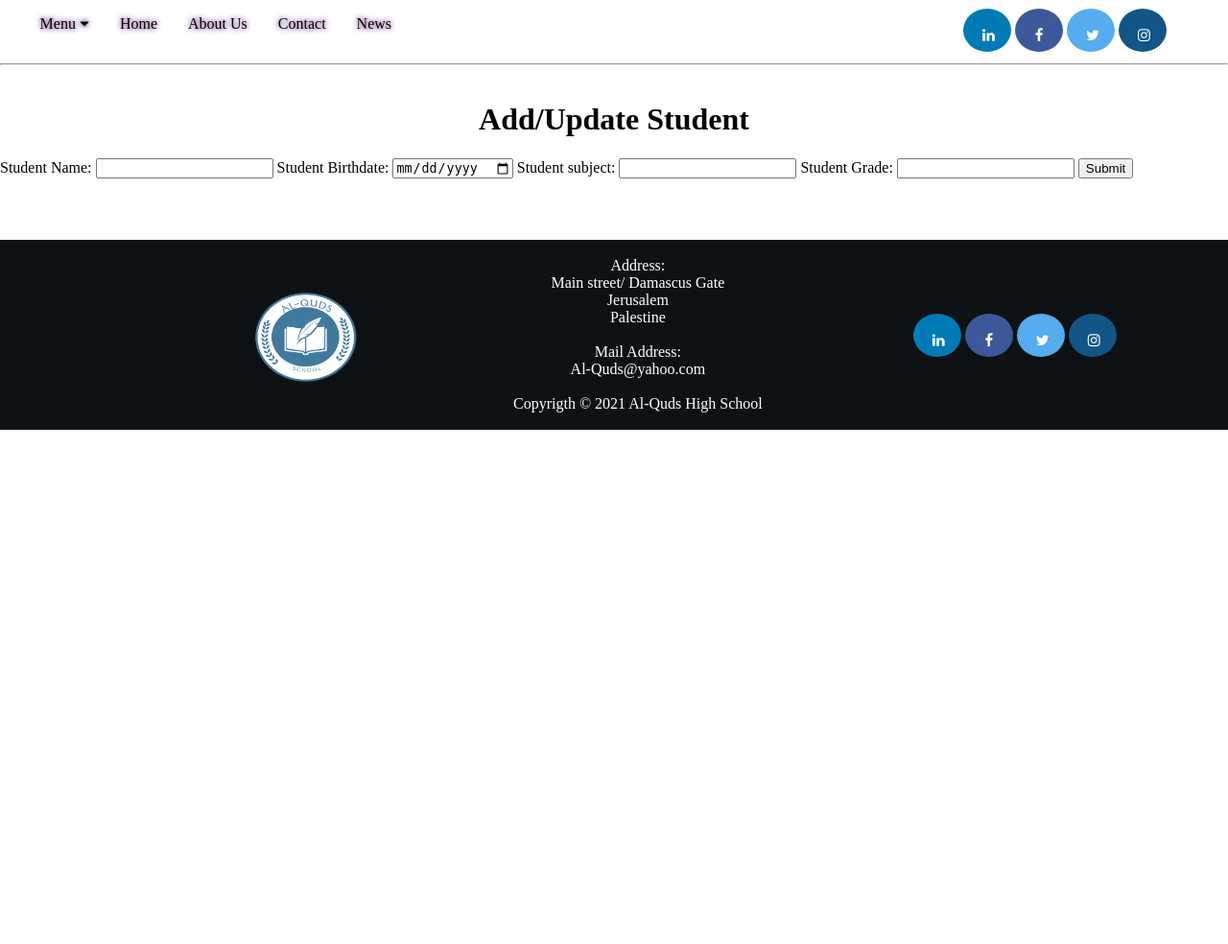
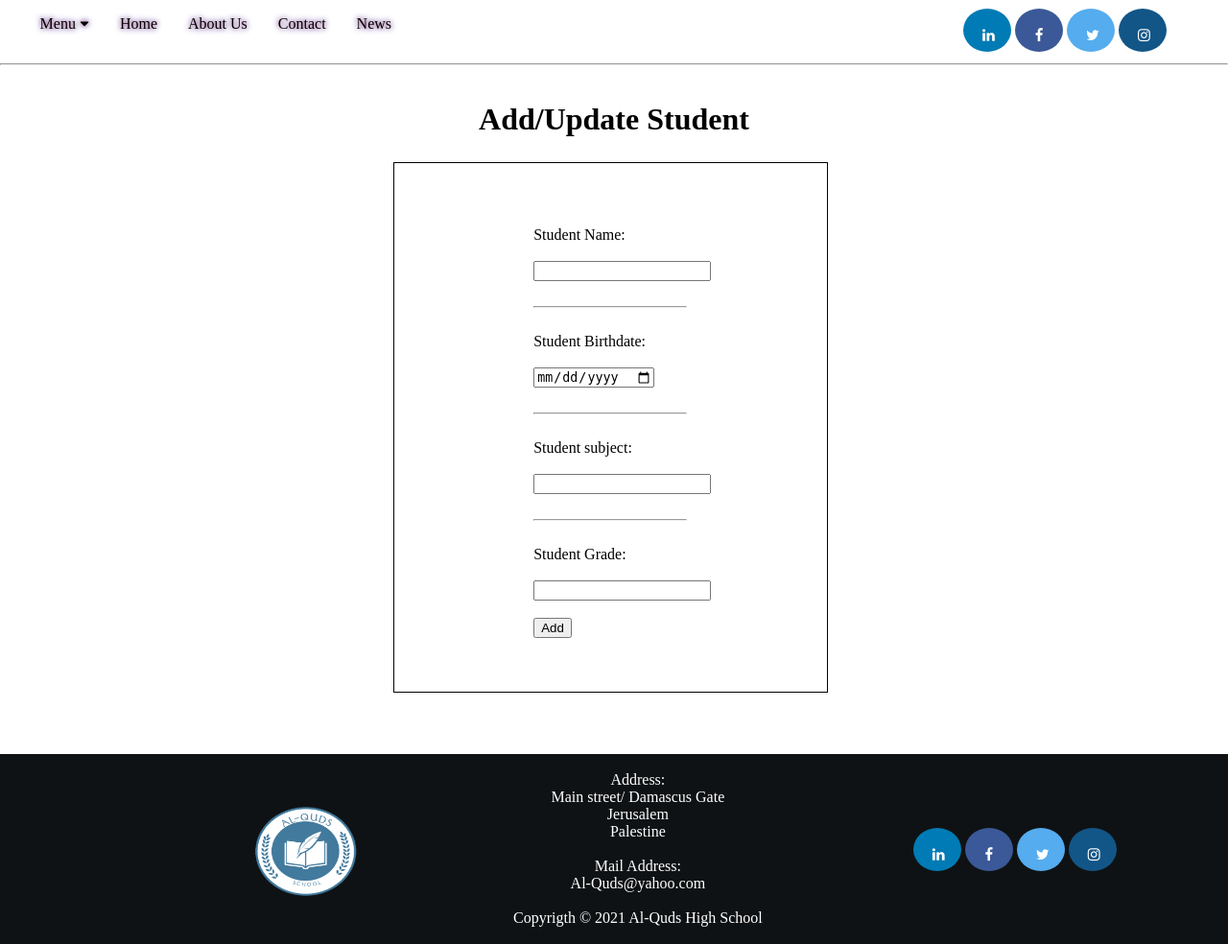
Before and after one commit to jenan-morrar/FirstTask, a Django app: page /studentForm/ in a window 1280 px wide. Shown: the part 208-1192 px from the top of the page at 96% size. Before the commit the page ends 656 px from the top, so only its background shows below. Run offline with Django 3.2, Linux system fonts and the light colour scheme.

Commit message:
Crating Forms

```diff
--- a/SchoolProject/SchoolProject/static/css/style.css
+++ b/SchoolProject/SchoolProject/static/css/style.css
@@ -257,3 +257,11 @@ margin-left:40%;
 #contactStyle{
 margin-left:40%
 }
+form{
+margin-left:32%;
+ margin-top:2%;
+ padding:2%;
+border:0.5pt solid black;
+width:400px;
+height:200px;
+}
--- a/SchoolProject/templates/studentForm.html
+++ b/SchoolProject/templates/studentForm.html
@@ -3,15 +3,28 @@
 {% block content %}
 <hr id="hLine">
 <h1 style="text-align:center;">Add/Update Student</h1>
-<form action="{% url 'studentForm' %}" method="post">{% csrf_token %}
+<form action="{% url 'studentForm' %}" method="post" style="height:500px;">{% csrf_token %}
+    <div style="padding:10% 30%">
     <label>Student Name:</label>
+    <br><br>
     <input type="text" name="StudentName">
+    <br><br>
+    <hr><br>
     <label> Student Birthdate:</label>
+    <br><br>
     <input type="date" name="StudentBirthdate">
+    <br><br>
+    <hr><br>
     <label>Student subject:</label>
+    <br><br>
     <input type="text" name="StudentSubject">
+    <br><br>
+    <hr><br>
     <label>Student Grade:</label>
+    <br><br>
     <input type="text" name="StudentGrade">
-    <input type="submit" name="studentButton">
+    <br><br>
+    <input type="submit" name="studentButton" value="Add">
+    </div>
 </form>
 {% endblock content %}
```
Also changed, not shown: SchoolProject/templates/classRoomForm.html (+7 -1 lines), SchoolProject/templates/gradeForm.html (+7 -1 lines), SchoolProject/templates/subjectForm.html (+9 -2 lines), SchoolProject/templates/teacherForm.html (+9 -3 lines), SchoolProject/db.sqlite3.
